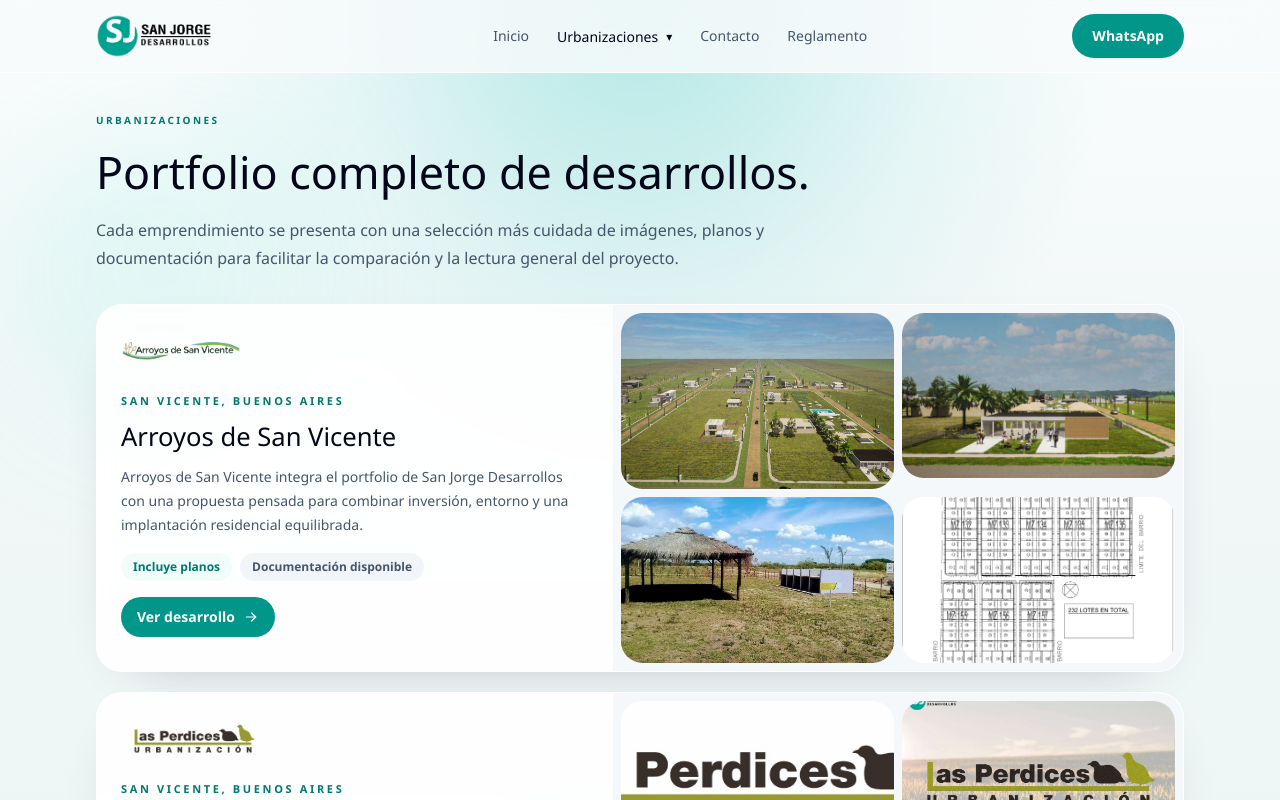
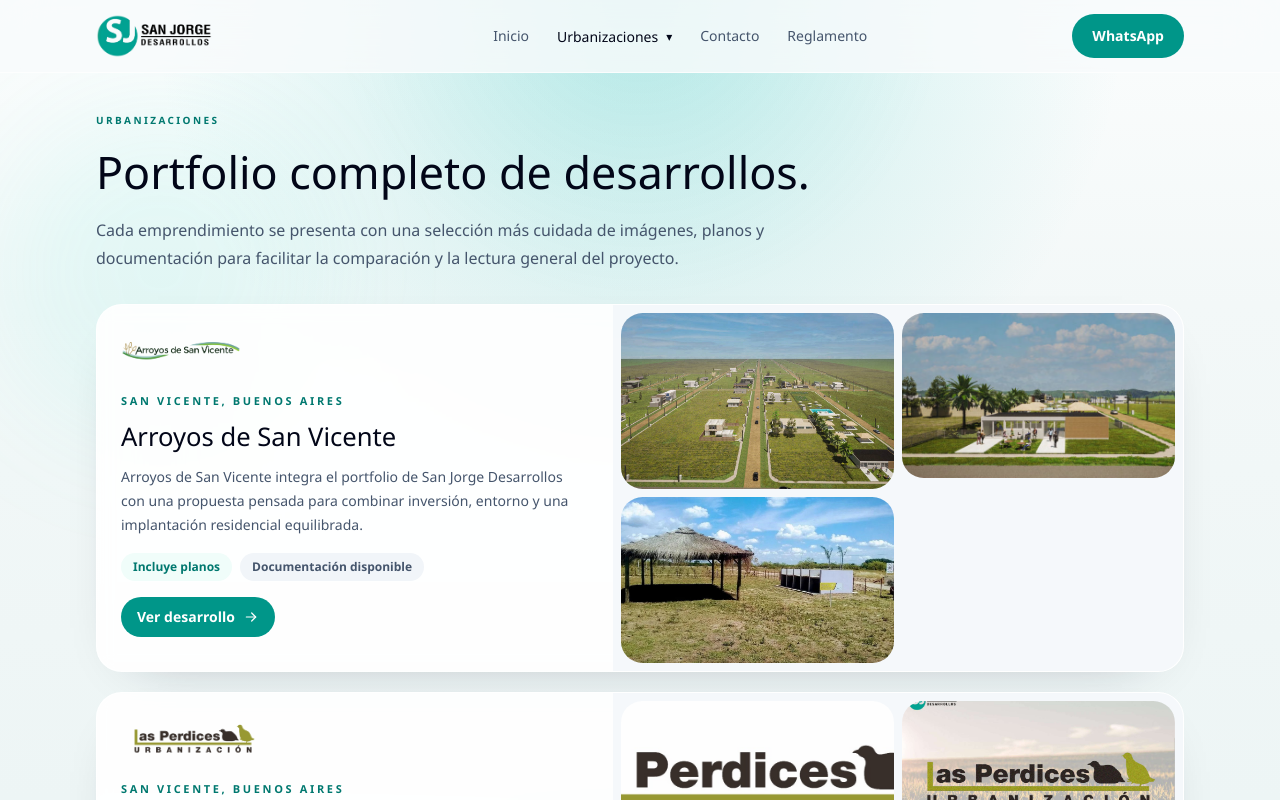
Before and after one commit to ssilviaprieto/san-jorge-desarrollos, a Next.js app: page /urbanizaciones in a window 1280 px wide. Shown: the top 800 px of the page. Built offline with nearby package versions, Linux system fonts and the light colour scheme.

Commit message:
fix: remove plano images from urbanizaciones preview cards

```diff
--- a/src/data/generated-urbanizations.ts
+++ b/src/data/generated-urbanizations.ts
@@ -66,8 +66,7 @@ export const urbanizations: Urbanization[] = [
     "showcaseImages": [
       "/assets/urbanizaciones/arroyos-de-san-vicente/arroyosback.jpg",
       "/assets/urbanizaciones/arroyos-de-san-vicente/1-636x360.jpg",
-      "/assets/urbanizaciones/arroyos-de-san-vicente/14-1-1019x767.jpg",
-      "/assets/urbanizaciones/arroyos-de-san-vicente/master-png-1.png"
+      "/assets/urbanizaciones/arroyos-de-san-vicente/14-1-1019x767.jpg"
     ],
     "plans": [
       "/assets/urbanizaciones/arroyos-de-san-vicente/master-png-1.png",
@@ -321,8 +320,7 @@ export const urbanizations: Urbanization[] = [
     "showcaseImages": [
       "/assets/urbanizaciones/el-viejo-ombu/pileta-1-840x631.jpg",
       "/assets/urbanizaciones/el-viejo-ombu/pileta-2-840x631.jpg",
-      "/assets/urbanizaciones/el-viejo-ombu/el-ombu11.png",
-      "/assets/urbanizaciones/el-viejo-ombu/master-png-1.png"
+      "/assets/urbanizaciones/el-viejo-ombu/el-ombu11.png"
     ],
     "plans": [
       "/assets/urbanizaciones/el-viejo-ombu/master-png-1.png"
```
